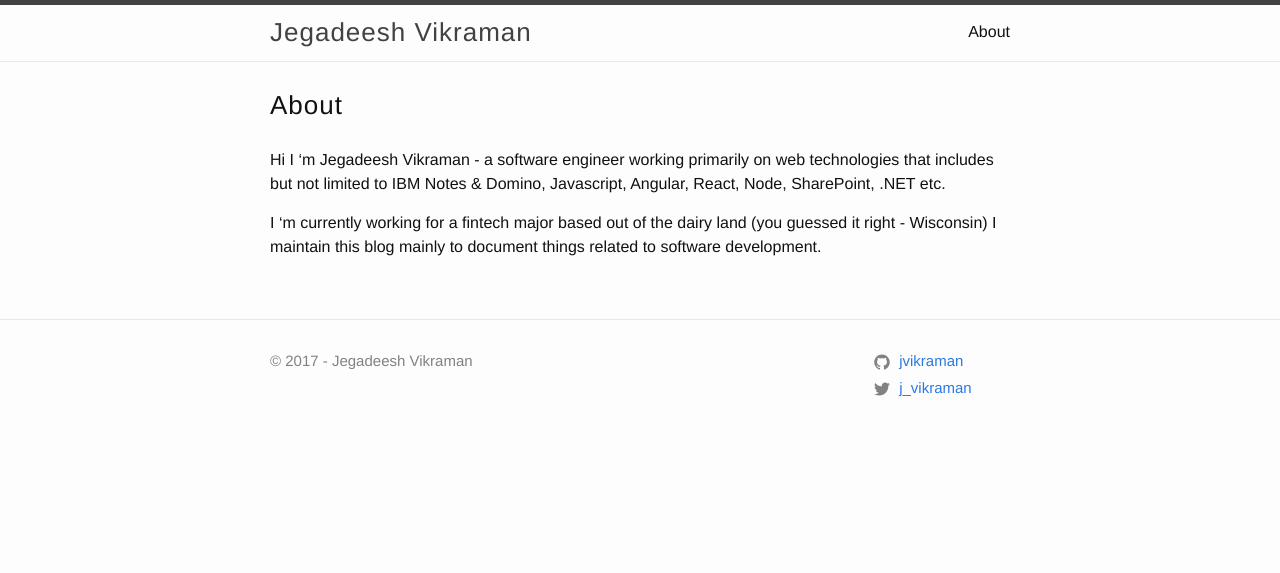
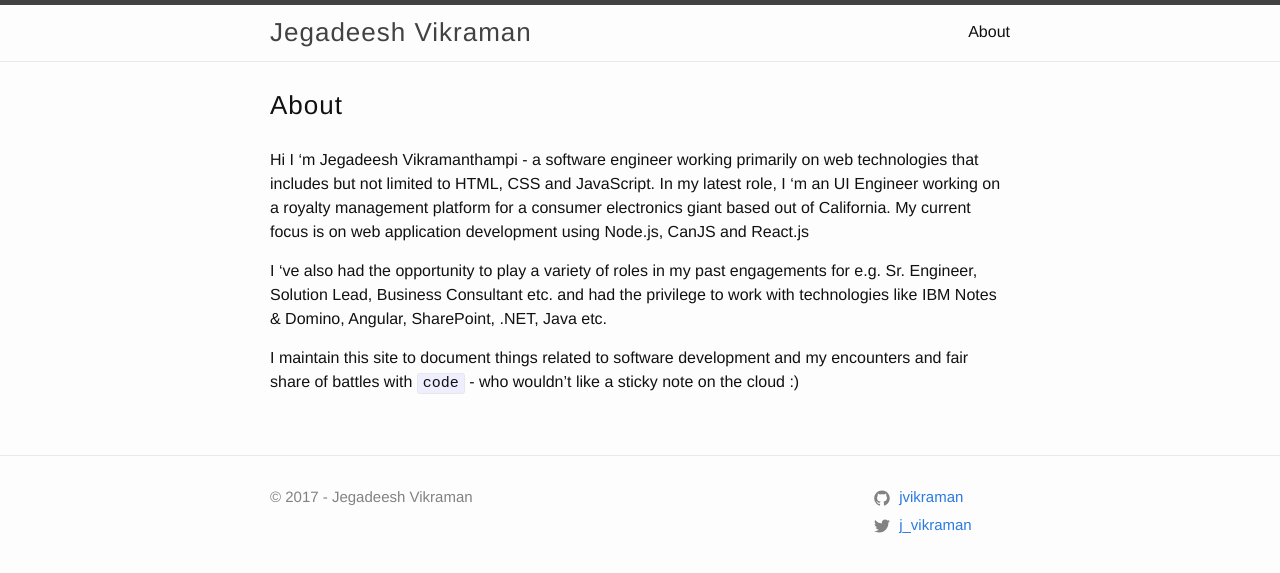
Before and after one commit to jvikraman/jvikraman.github.io.old, a Jekyll site: the page built from about.md, in a window 1280 px wide. Shown: the top 573 px of the page. Built offline with Jekyll 4.4.1, drawn with Linux system fonts in a browser that asks for light colours.

Commit message:
Update about.md

```diff
--- a/about.md
+++ b/about.md
@@ -4,6 +4,8 @@ title: About
 permalink: /about/
 ---
 
-Hi I 'm Jegadeesh Vikraman - a software engineer working primarily on web technologies that includes but not limited to IBM Notes & Domino, Javascript, Angular, React, Node, SharePoint, .NET etc.
+Hi I 'm Jegadeesh Vikramanthampi - a software engineer working primarily on web technologies that includes but not limited to HTML, CSS and JavaScript. In my latest role, I 'm an UI Engineer working on a royalty management platform for a consumer electronics giant based out of California. My current focus is on web application development using Node.js, CanJS and React.js
 
-I 'm currently working for a fintech major based out of the dairy land (you guessed it right - Wisconsin) I maintain this blog mainly to document things related to software development.
+I 've also had the opportunity to play a variety of roles in my past engagements for e.g. Sr. Engineer, Solution Lead, Business Consultant etc. and had the privilege to work with technologies like IBM Notes & Domino, Angular, SharePoint, .NET, Java etc.
+
+I maintain this site to document things related to software development and my encounters and fair share of battles with `code` - who wouldn't like a sticky note on the cloud :)
```
